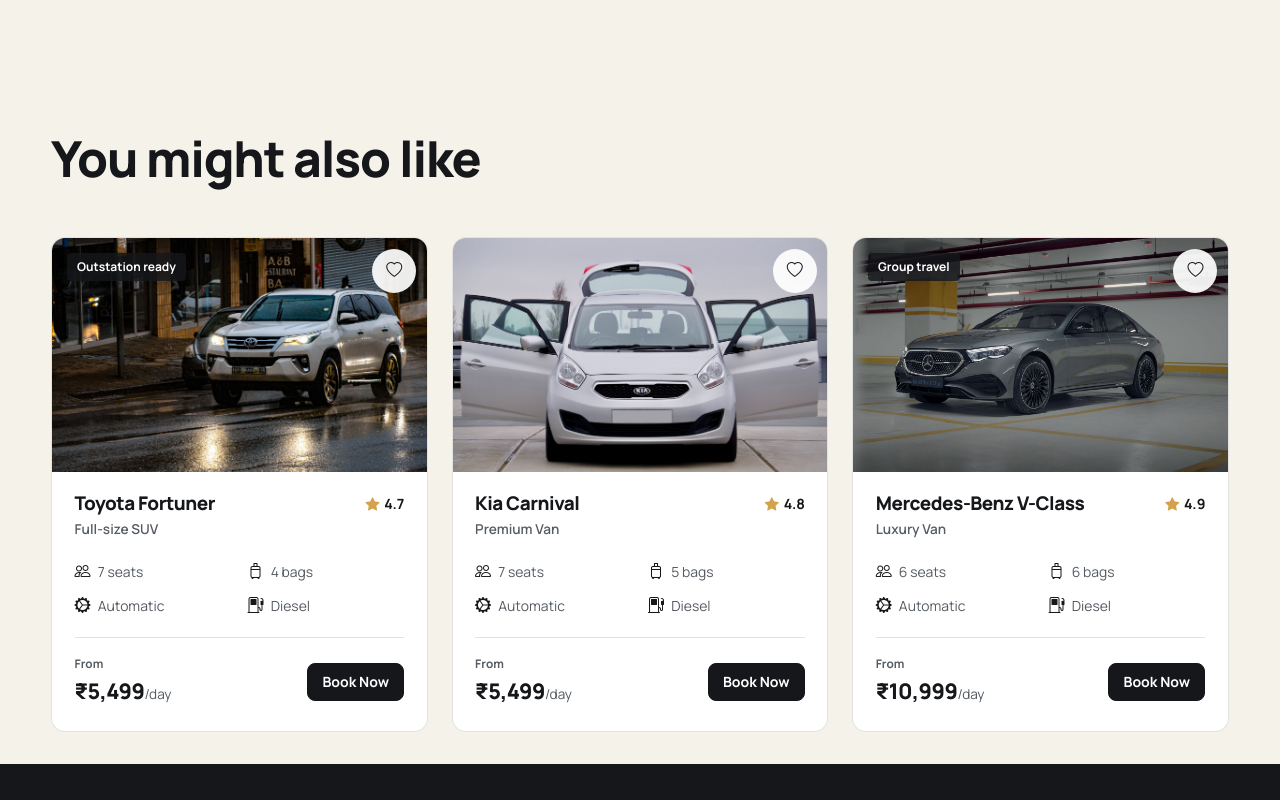
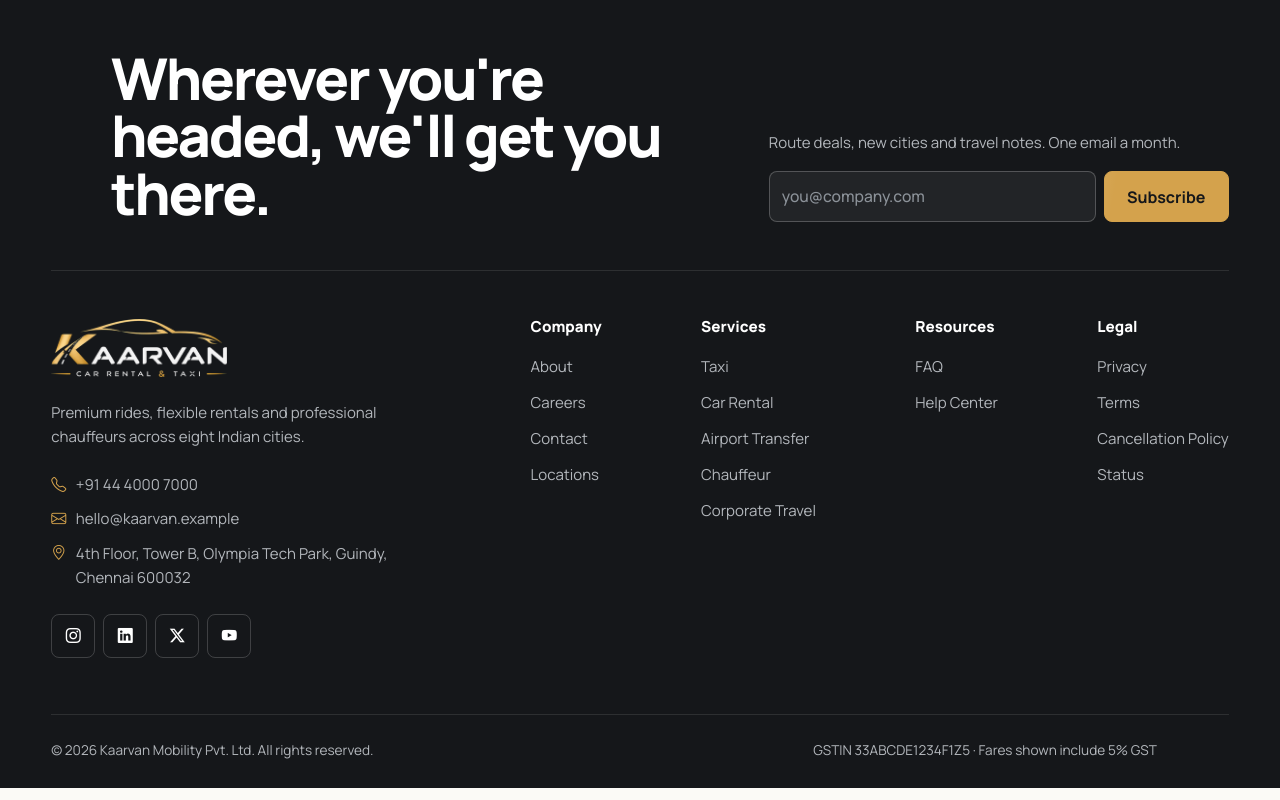
Before and after one commit to MacawWebtech/Car-rental-taxi, a plain HTML site: page pages/vehicle-details.html in a window 1280 px wide. Shown: the part 3640-4440 px from the top of the page. Drawn offline with nearby package versions, Linux system fonts and the light colour scheme.

Commit message:
Update vehicle-details.html

```diff
--- a/pages/vehicle-details.html
+++ b/pages/vehicle-details.html
@@ -342,78 +342,7 @@
     </div>
   </div>
 </section>
-<section class="section section-alt" aria-labelledby="rv-title">
-  <div class="container-xl"><div class="section-head "><h2 id="rv-title">You might also like</h2></div><div class="row g-3 g-lg-4 h-slider"><div class="col-md-6 col-xl-4"><article class="vehicle-card">
-  <div class="vehicle-media">
-    <img src="../assets/images/Toyota Fortuner.jpg" srcset=" " sizes="(min-width:1200px) 25vw, (min-width:768px) 50vw, 86vw" alt="Toyota Fortuner, full-size suv" width="800" height="500" decoding="async" loading="lazy">
-    <span class="v-tag">Outstation ready</span>
-    <button class="v-save" type="button" aria-pressed="false" aria-label="Save Toyota Fortuner"><i class="bi bi-heart" aria-hidden="true"></i></button>
-  </div>
-  <div class="vehicle-body">
-    <div class="d-flex justify-content-between align-items-start gap-2">
-      <div><h3><a href="vehicle-details.html">Toyota Fortuner</a></h3><span class="v-cat">Full-size SUV</span></div>
-      <span class="v-rating"><i class="bi bi-star-fill" aria-hidden="true"></i>4.7<span class="visually-hidden"> out of 5</span></span>
-    </div>
-    <ul class="spec-list">
-      <li><i class="bi bi-people" aria-hidden="true"></i>7 seats</li>
-      <li><i class="bi bi-suitcase2" aria-hidden="true"></i>4 bags</li>
-      <li><i class="bi bi-gear-wide-connected" aria-hidden="true"></i>Automatic</li>
-      <li><i class="bi bi-fuel-pump" aria-hidden="true"></i>Diesel</li>
-    </ul>
 
-    <div class="v-foot">
-      <div class="v-price"><small>From</small><strong>₹5,499</strong><span>/day</span></div>
-      <a class="btn btn-ink btn-sm" href="booking.html?vehicle=suv" aria-label="Book Toyota Fortuner">Book Now</a>
-    </div>
-  </div>
-</article></div><div class="col-md-6 col-xl-4"><article class="vehicle-card">
-  <div class="vehicle-media">
-    <img src="../assets/images/Kia Carnival.jpg" srcset="" sizes="(min-width:1200px) 25vw, (min-width:768px) 50vw, 86vw" alt="Kia Carnival, premium van" width="800" height="500" decoding="async" loading="lazy">
-
-    <button class="v-save" type="button" aria-pressed="false" aria-label="Save Kia Carnival"><i class="bi bi-heart" aria-hidden="true"></i></button>
-  </div>
-  <div class="vehicle-body">
-    <div class="d-flex justify-content-between align-items-start gap-2">
-      <div><h3><a href="vehicle-details.html">Kia Carnival</a></h3><span class="v-cat">Premium Van</span></div>
-      <span class="v-rating"><i class="bi bi-star-fill" aria-hidden="true"></i>4.8<span class="visually-hidden"> out of 5</span></span>
-    </div>
-    <ul class="spec-list">
-      <li><i class="bi bi-people" aria-hidden="true"></i>7 seats</li>
-      <li><i class="bi bi-suitcase2" aria-hidden="true"></i>5 bags</li>
-      <li><i class="bi bi-gear-wide-connected" aria-hidden="true"></i>Automatic</li>
-      <li><i class="bi bi-fuel-pump" aria-hidden="true"></i>Diesel</li>
-    </ul>
-
-    <div class="v-foot">
-      <div class="v-price"><small>From</small><strong>₹5,499</strong><span>/day</span></div>
-      <a class="btn btn-ink btn-sm" href="booking.html?vehicle=van" aria-label="Book Kia Carnival">Book Now</a>
-    </div>
-  </div>
-</article></div><div class="col-md-6 col-xl-4"><article class="vehicle-card">
-  <div class="vehicle-media">
-    <img src="../assets/images/Mercedes-Benz E-Class.jpg" srcset=" " sizes="(min-width:1200px) 25vw, (min-width:768px) 50vw, 86vw" alt="Mercedes-Benz V-Class, luxury van" width="800" height="500" decoding="async" loading="lazy">
-    <span class="v-tag">Group travel</span>
-    <button class="v-save" type="button" aria-pressed="false" aria-label="Save Mercedes-Benz V-Class"><i class="bi bi-heart" aria-hidden="true"></i></button>
-  </div>
-  <div class="vehicle-body">
-    <div class="d-flex justify-content-between align-items-start gap-2">
-      <div><h3><a href="vehicle-details.html">Mercedes-Benz V-Class</a></h3><span class="v-cat">Luxury Van</span></div>
-      <span class="v-rating"><i class="bi bi-star-fill" aria-hidden="true"></i>4.9<span class="visually-hidden"> out of 5</span></span>
-    </div>
-    <ul class="spec-list">
-      <li><i class="bi bi-people" aria-hidden="true"></i>6 seats</li>
-      <li><i class="bi bi-suitcase2" aria-hidden="true"></i>6 bags</li>
-      <li><i class="bi bi-gear-wide-connected" aria-hidden="true"></i>Automatic</li>
-      <li><i class="bi bi-fuel-pump" aria-hidden="true"></i>Diesel</li>
-    </ul>
-
-    <div class="v-foot">
-      <div class="v-price"><small>From</small><strong>₹10,999</strong><span>/day</span></div>
-      <a class="btn btn-ink btn-sm" href="booking.html?vehicle=van" aria-label="Book Mercedes-Benz V-Class">Book Now</a>
-    </div>
-  </div>
-</article></div></div></div>
-</section>
 </main>
 <footer class="site-footer">
   <div class="container-xl">
```
